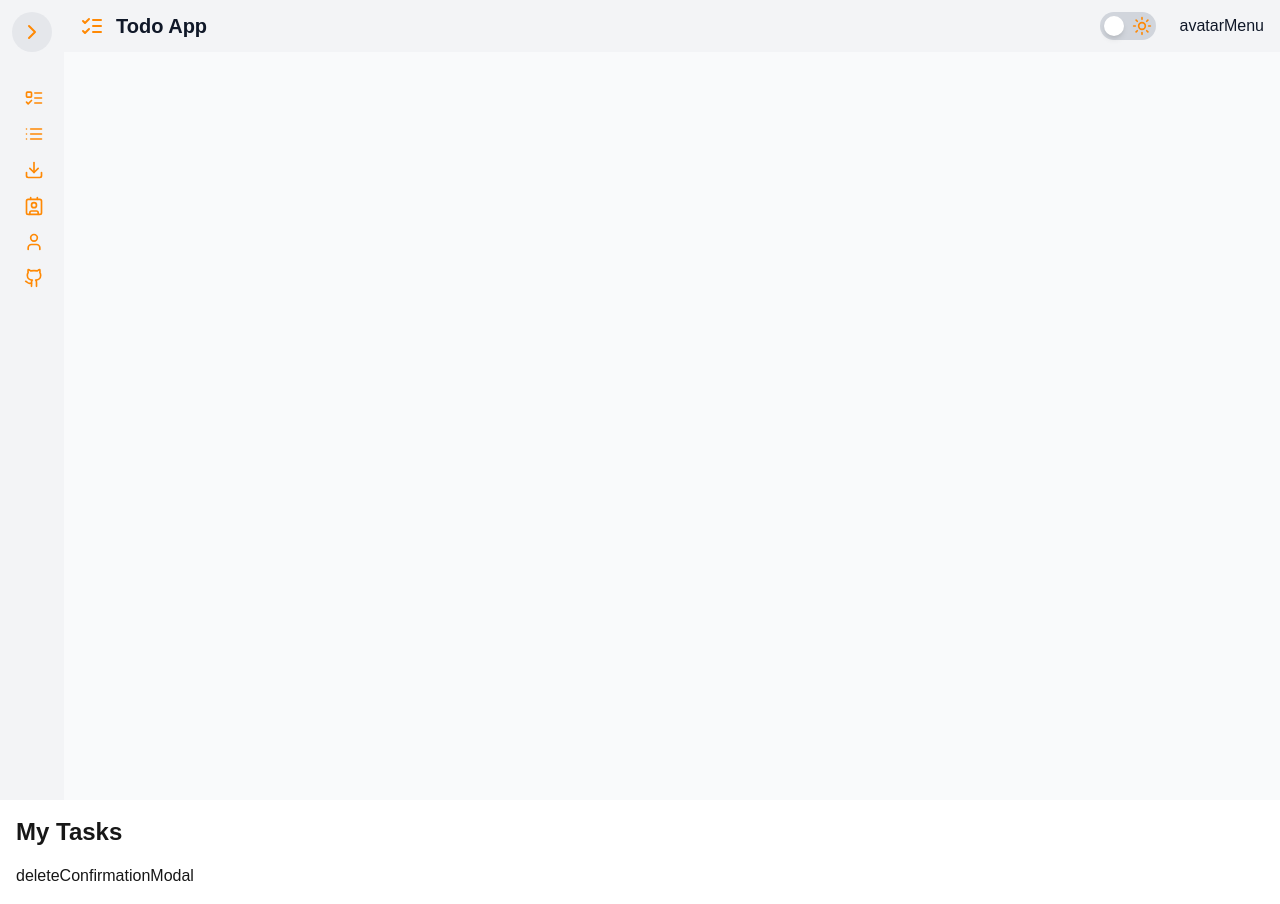
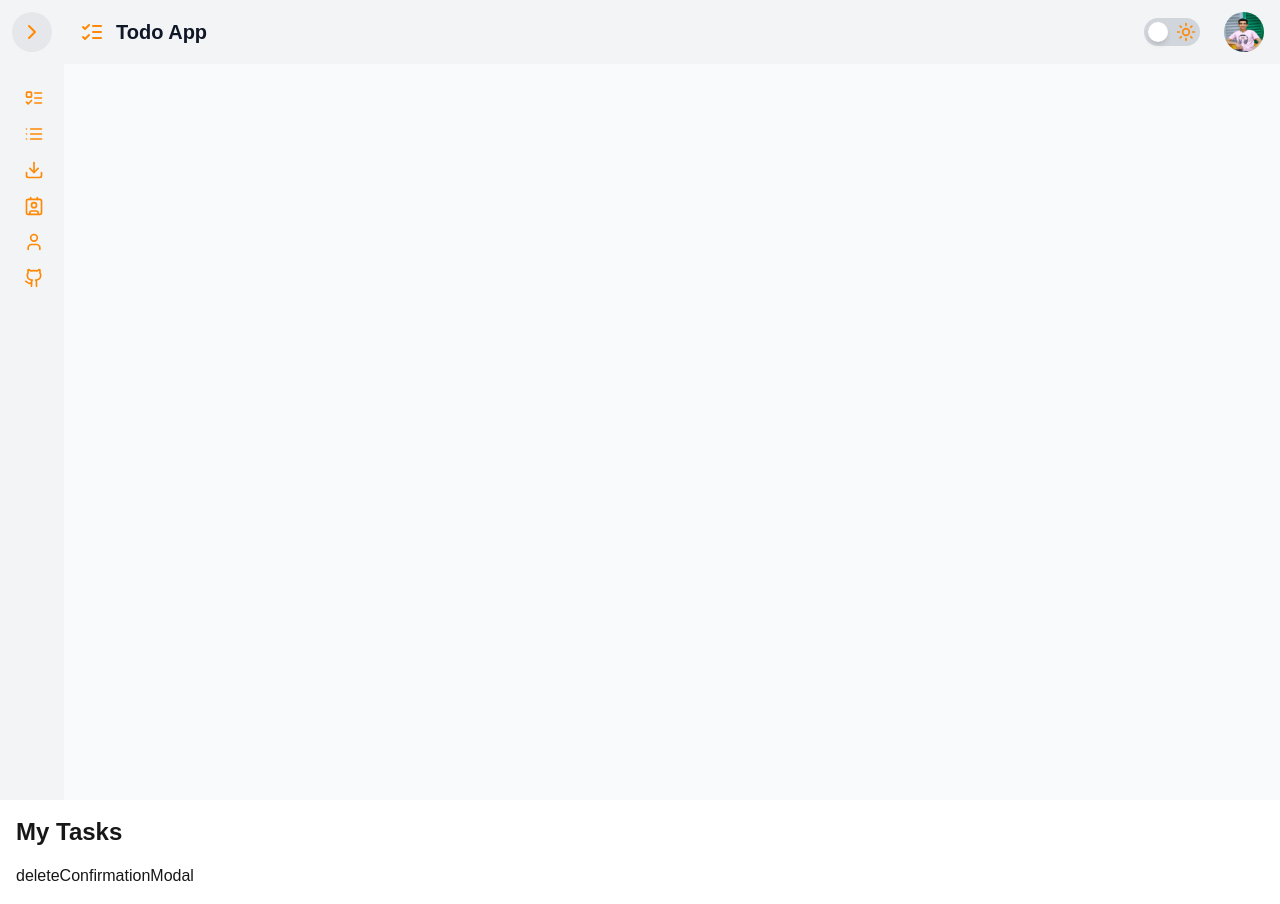
Before and after one commit to redarashid/todo-list-next, a Next.js app: page / in a window 1280 px wide. Built offline with nearby package versions, Linux system fonts and the light colour scheme.

Commit message:
first commit

```diff
--- /dev/null
+++ b/src/app/(pages)/categories/page.js
@@ -0,0 +1,9 @@
+import React from 'react'
+
+const Categories = () => {
+  return (
+    <div>Categories</div>
+  )
+}
+
+export default Categories
--- /dev/null
+++ b/src/app/(pages)/export/page.js
@@ -0,0 +1,9 @@
+import React from 'react'
+
+const Export = () => {
+  return (
+    <div>Export</div>
+  )
+}
+
+export default Export
--- a/src/app/components/avatarMenu.js
+++ b/src/app/components/avatarMenu.js
@@ -1,9 +1,19 @@
-import React from 'react'
+import Image from "next/image";
+import React from "react";
 
-const avatarMenu = () => {
+const AvatarMenu = () => {
   return (
-    <div>avatarMenu</div>
-  )
-}
+    <div className=" relative z-20">
+      <Image
+        src={`${process.env.NEXT_PUBLIC_BASE_PATH || ""}/images/profile.jpg`}
+        alt="profile"
+        width={40}
+        height={40}
+        className=" w-10 h-10 rounded-full bg-gray-500 cursor-pointer"
+        unoptimized
+      />
+    </div>
+  );
+};
 
-export default avatarMenu
+export default AvatarMenu;
```
Also changed, not shown: public/images/profile.jpg (added).
